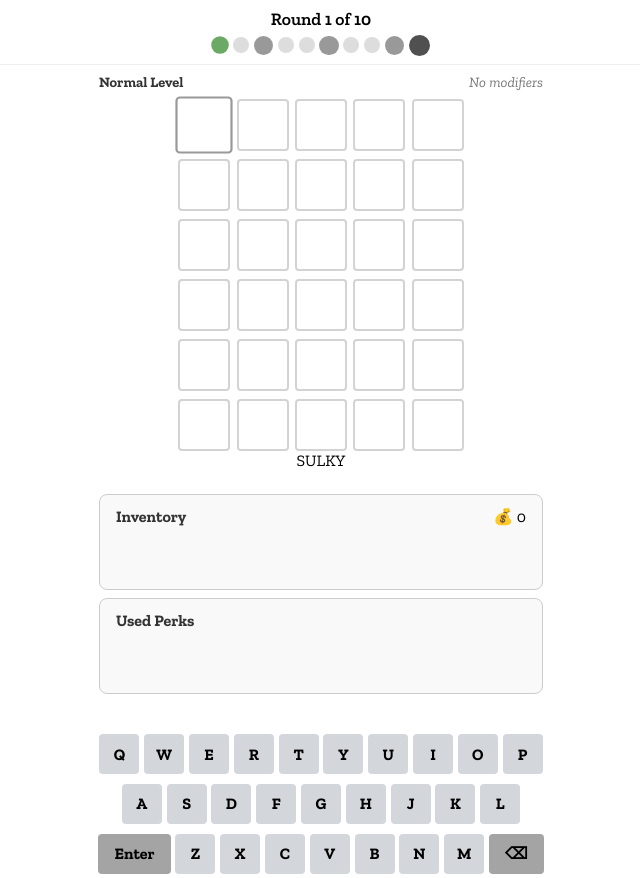
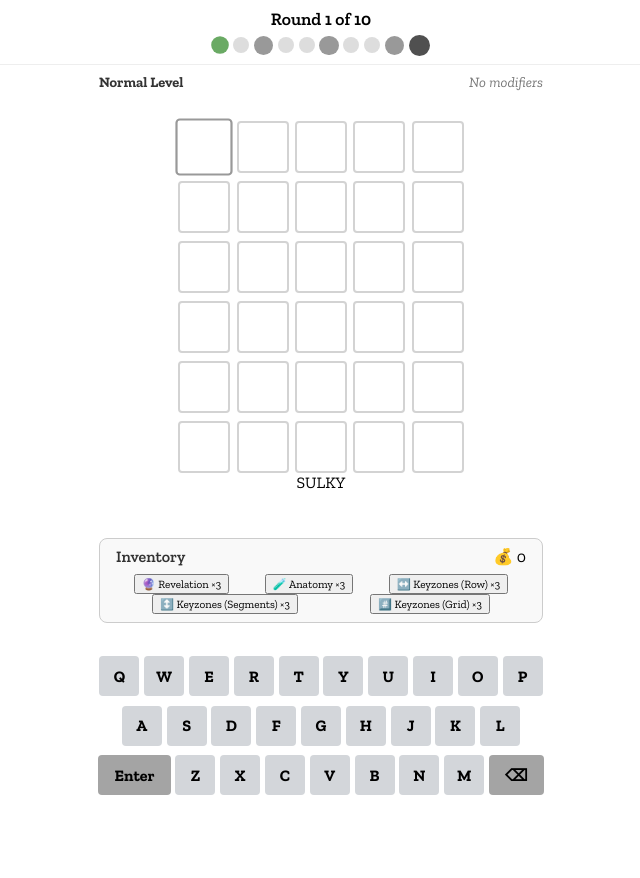
Before and after one commit to gabeszeto/unwordable, a React (Vite) app in the folder game/: page /play in a window 1280 px wide. Shown: the whole page, without its empty margins (319-959 px from the left). After the commit the page ends 800 px from the top, so only its background shows below. Built offline with nearby package versions, Linux system fonts and the light colour scheme.

Commit message:
fix: display for perks

```diff
--- a/game/src/contexts/perks/PerksContext.jsx
+++ b/game/src/contexts/perks/PerksContext.jsx
@@ -4,11 +4,11 @@ const PerksContext = createContext();
 
 export const PerksProvider = ({ children }) => {
     const [perks, setPerks] = useState({
-        Revelation: 0,
-        Anatomy: 0,
-        KeyzoneRow: 0,
-        KeyzoneSegment: 0,
-        KeyzoneGrid: 0,
+        Revelation: 3,
+        Anatomy: 3,
+        KeyzoneRow: 3,
+        KeyzoneSegment: 3,
+        KeyzoneGrid: 3,
     });
     console.log(perks)
 
--- a/game/src/features/GameStageManager.jsx
+++ b/game/src/features/GameStageManager.jsx
@@ -40,7 +40,7 @@ export default function GameStageManager() {
   const roundToUse = isDeath ? deathRound : round;
 
   return (
-    <>
+    <div className="gameContainer">
       <div className="round-visual">
         <span className="round-label">
           {`Round ${roundToUse} of 10`}
@@ -84,6 +84,6 @@ export default function GameStageManager() {
       ) : (
         <ShopScreen />
       )}
-    </>
+    </div>
   );
 }
--- a/game/src/features/game/components/PerkDisplay.jsx
+++ b/game/src/features/game/components/PerkDisplay.jsx
@@ -14,10 +14,9 @@ export default function PerkDisplay({
 
 
     return (
-        <div className="perksDisplay">
-            <div className="perkSection">
+        <div className="perkDisplay">
             <div className="topPerksSection">
-                    <h3>Inventory</h3>
+                <div className="inventoryTitle">Inventory</div>
                 <div className="gold-counter">💰 {gold}</div>
             </div>
             <div className="perkGrid">
@@ -26,11 +25,8 @@ export default function PerkDisplay({
                     if (!PerkComponent) return null;
 
                     const timesUsed = usedPerks.filter(p => p === key).length;
-                        // console.log(`[DEBUG] Perk: ${key}, quantity: ${quantity}, timesUsed: ${timesUsed}`);
 
                     const remaining = quantity - timesUsed;
-
-                        // console.log(`remaining is ${remaining}`)
 
                     if (remaining <= 0) return null;
 
@@ -48,28 +44,5 @@ export default function PerkDisplay({
                 })}
             </div>
         </div>
-            {/* this part doodoo fix it */}
-            <div className="perkSection">
-                <h3>Used Perks</h3>
-                <div className="perkGrid">
-                    {usedPerks.map((key, index) => {
-                        const { component: PerkComponent } = perkRegistry[key] || {};
-                        if (!PerkComponent) return null;
-
-                        return (
-                            <PerkComponent
-                                key={`used-${key}-${index}`}
-                                perkKey={key}
-                                usedPerks={usedPerks}
-                                markAsUsed={markAsUsed}
-                                remaining={1}
-                                isKeyzoneUsed={key.toLowerCase().includes('keyzone') && usedPerks.some(k => k.toLowerCase().includes('keyzone'))}
-                                {...sharedProps}
-                            />
-                        );
-                    })}
-                </div>
-            </div>
-        </div>
     );
 }
--- a/game/src/features/game/components/keyboardStyles.css
+++ b/game/src/features/game/components/keyboardStyles.css
@@ -2,7 +2,7 @@
     display: flex;
     flex-direction: column;
     align-items: center;
-    margin-top: 0.5rem;
+    margin-top: auto;
     font-family: 'Zilla Slab';
 }
 
--- a/game/src/features/game/components/perksDisplayStyles.css
+++ b/game/src/features/game/components/perksDisplayStyles.css
@@ -1,23 +1,24 @@
-.perksDisplay {
+.perkDisplay {
+    border: 1px solid #ccc;
+    max-width: 100%;
+    padding: 0.5rem 1rem;
+    border-radius: 8px;
+    background-color: #f9f9f9;
     display: flex;
     flex-direction: column;
-    width: 100%;
-    gap: 0.5rem;
-    padding: 0rem 2rem;
 }
 
-.perkSection {
-    border: 1px solid #ccc;
-    padding: 0.75rem 1rem;
-    border-radius: 8px;
-    background-color: #f9f9f9;
-    height: 70px;
+.topPerksSection {
+    display: flex;
+    justify-content: space-between;
+    align-items: center;
+    padding-bottom: 0.5rem;
 }
 
-.perkSection h3 {
-    margin: 0 0 0.5rem;
+.inventoryTitle {
     font-size: 1rem;
     color: #333;
+    font-weight: 600;
 }
 
 .perkGrid {
@@ -25,8 +26,3 @@
     justify-content: space-around;
     flex-wrap: wrap;
 }
-
-.topPerksSection {
-    display: flex;
-    justify-content: space-between;
-}
--- a/game/src/features/game/gameScreenStyles.css
+++ b/game/src/features/game/gameScreenStyles.css
@@ -3,12 +3,11 @@
     display: flex;
     flex-direction: column;
     align-items: center;
-    height: 100%;
+    flex: 1;
     max-width: 444px;
     margin: 0 auto;
     font-family: 'Zilla Slab', serif;
-    position: relative;
-    /* box-sizing: border-box; */
+    width: 100%;
 }
 
 /* modifiers display */
--- a/game/src/features/gameStageManagerStyles.css
+++ b/game/src/features/gameStageManagerStyles.css
@@ -1,11 +1,12 @@
+.gameContainer {
+    display: flex;
+    flex-direction: column;
+    height: 100svh;
+}
+
 /* Round tracker at the top */
 .round-visual {
-    position: sticky;
-    top: 0;
-    padding-top: 0.5rem;
-    background: white;
-    padding-bottom: 0.5rem;
-    z-index: 10;
+    padding: 0.5rem 0rem;
     text-align: center;
     width: 100%;
     border-bottom: 1px solid #eee;
```
Lines whose indentation alone changed are shown as unchanged.
